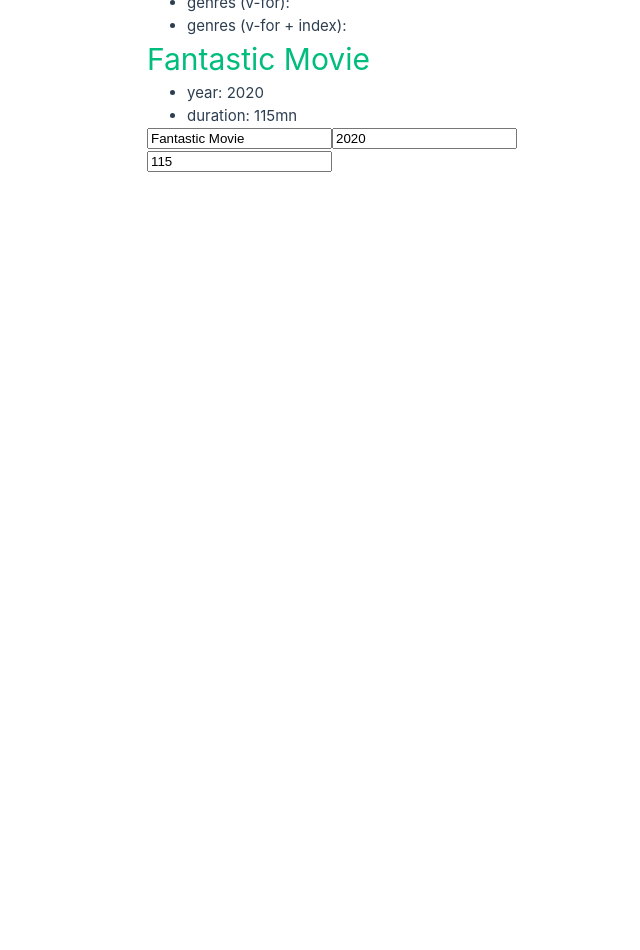
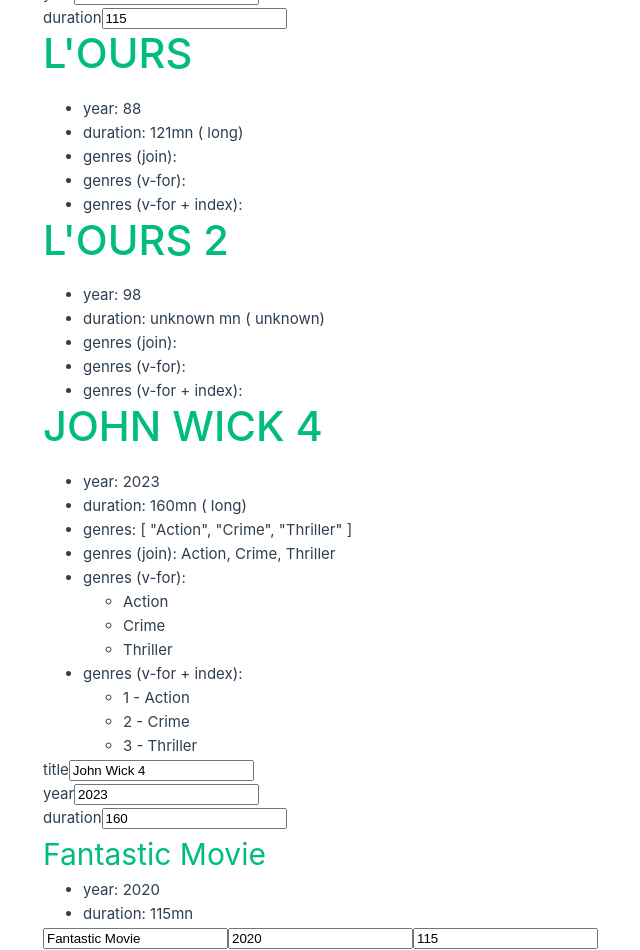
Before and after one commit to matthcol/vuejs202306, a Vue app in the folder movies/: page / in a window 1280 px wide. Shown: the part 780-1730 px from the top of the page, without its empty margins (42-682 px from the left). Before the commit the page ends 952 px from the top, so only its background shows below. Built offline with nearby package versions, Linux system fonts and the light colour scheme.

Commit message:
interface Movie

```diff
--- a/movies/src/App.vue
+++ b/movies/src/App.vue
@@ -1,23 +1,31 @@
 <script setup lang="ts">
 import { ref, type Ref } from 'vue';
 import TheMovie from './components/TheMovie.vue'
-import TheWelcome from './components/TheWelcome.vue'
 import EditableMovie from './components/EditableMovie.vue';
+import { type Movie } from  './components/Movie';
+import MovieMovie from './components/MovieMovie.vue';
 
 const title: Ref<string> = ref('a title')
 const year: Ref<number> = ref(2023)
 const duration: Ref<number> = ref(120)
 
-const movie = ref({
+const movie: Ref<Movie> = ref({
   title: "E.T.",
   year: 1982,
   duration: 115,
   genres: ["Adventure", "Family", "Sci-Fi"]
 })
+
+const movie2: Ref<Movie> = ref({
+  title: "John Wick 4",
+  year: 2023,
+  duration: 160,
+  genres: ["Action", "Crime", "Thriller"]
+})
 </script>
 
 <template>
-  <header>
+  <main>
     <img alt="Vue logo" class="logo" src="./assets/logo.svg" width="125" height="125" />
 
     <div class="wrapper">
@@ -38,15 +46,20 @@
       </div>
 
       <TheMovie title="L'Ours" :year="1988" :duration="121" :genres="[]"/>
+      <TheMovie title="L'Ours 2" :year="1998" :genres="[]"/>
+
+      <MovieMovie :movie=movie2 />
+      <div>
+        <div>title<input v-model="movie2.title" /></div>
+        <div>year<input type="number" v-model="movie2.year" /></div>
+        <div>duration<input type="number" v-model="movie2.duration" /></div>
+      </div>
 
       <EditableMovie />
     </div>
 
-  </header>
+  </main>
 
-  <main>
-    <TheWelcome />
-  </main>
 </template>
 
 <style scoped>
--- /dev/null
+++ b/movies/src/components/Movie.ts
@@ -0,0 +1,6 @@
+export interface Movie {
+    title: string,
+    year: number,
+    duration?: number,
+    genres: string[]
+  }
--- /dev/null
+++ b/movies/src/components/MovieMovie.vue
@@ -0,0 +1,61 @@
+<script setup lang="ts">
+import { type Movie } from  './Movie';
+
+const props = defineProps<{
+    movie: Movie
+}>()
+
+</script>
+
+<template>
+    <div class="greetings">
+      <h1 class="green">{{ movie.title.toUpperCase() }}</h1>
+      <ul>
+        <li>year: {{ movie.year < 2000 ? movie.year % 100: movie.year }}</li>
+        <li>duration: {{ movie.duration ?? 'unknown '}}mn
+            (
+            <span v-if="movie.duration == null">unknown</span>
+            <span v-else-if="movie.duration < 60">short</span>
+            <span v-else-if="movie.duration < 120">medium</span>
+            <span v-else>long</span>)
+        </li>
+        <li v-if="movie.genres.length > 0">genres: {{ movie.genres }}</li>
+        <li>genres (join): {{ movie.genres.join(", ") }}</li>
+        <li>genres (v-for):
+            <ul>
+                <li v-for="genre in movie.genres"> {{ genre }}</li>
+            </ul>
+        </li>
+        <li>genres (v-for + index):
+            <ul>
+                <li v-for="(genre, index) in movie.genres" :key="index">{{ index+1 }} - {{ genre }}</li>
+            </ul>
+        </li>
+      </ul>
+    </div>
+  </template>
+
+  <style scoped>
+  h1 {
+    font-weight: 500;
+    font-size: 2.6rem;
+    position: relative;
+    top: -10px;
+  }
+
+  h3 {
+    font-size: 1.2rem;
+  }
+
+  .greetings h1,
+  .greetings h3 {
+    text-align: center;
+  }
+
+  @media (min-width: 1024px) {
+    .greetings h1,
+    .greetings h3 {
+      text-align: left;
+    }
+  }
+  </style>
--- a/movies/src/components/TheMovie.vue
+++ b/movies/src/components/TheMovie.vue
@@ -4,7 +4,7 @@
 const props = defineProps<{
   title: string,
   year: number,
-  duration: number,
+  duration?: number,
   genres: string[]
 }>()
 
@@ -21,8 +21,10 @@
     <h1 class="green">{{ title.toUpperCase() }}</h1>
     <ul>
       <li>year: {{ year < 2000 ? year % 100: year }}</li>
-      <li>duration: {{ props.duration }}mn
-          (<span v-if="duration < 60">short</span>
+      <li>duration: {{ props.duration ?? 'unknown '}}mn
+          (
+          <span v-if="duration == null">unknown</span>
+          <span v-else-if="duration < 60">short</span>
           <span v-else-if="duration < 120">medium</span>
           <span v-else>long</span>)
       </li>
@@ -35,7 +37,7 @@
       </li>
       <li>genres (v-for + index):
           <ul>
-              <li v-for="(genre, index) in genres">{{ index+1 }} - {{ genre }}</li>
+              <li v-for="(genre, index) in genres" :key="index">{{ index+1 }} - {{ genre }}</li>
           </ul>
       </li>
     </ul>
```
Also changed, not shown: 1 other file (tests, documents, lock files or other folders).
